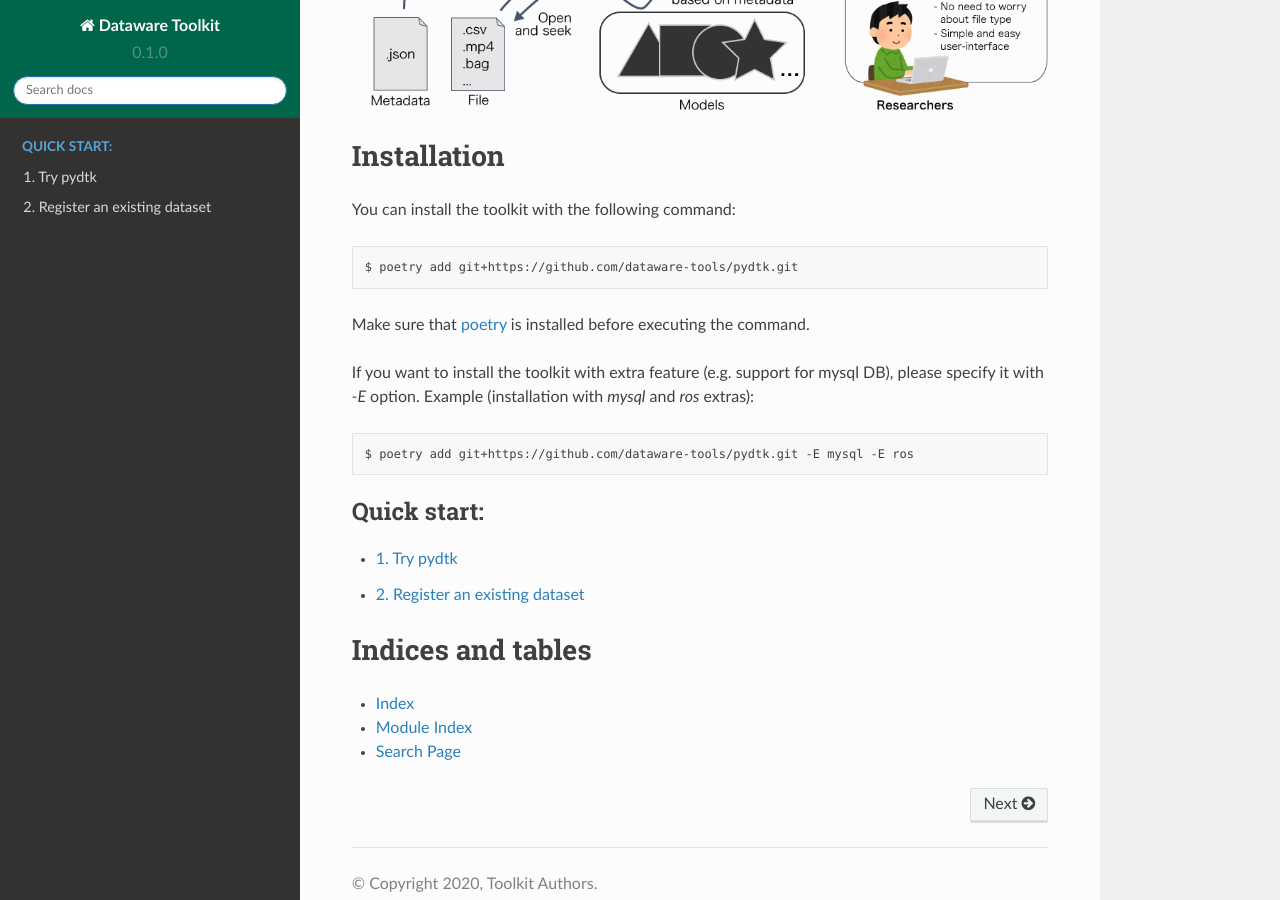
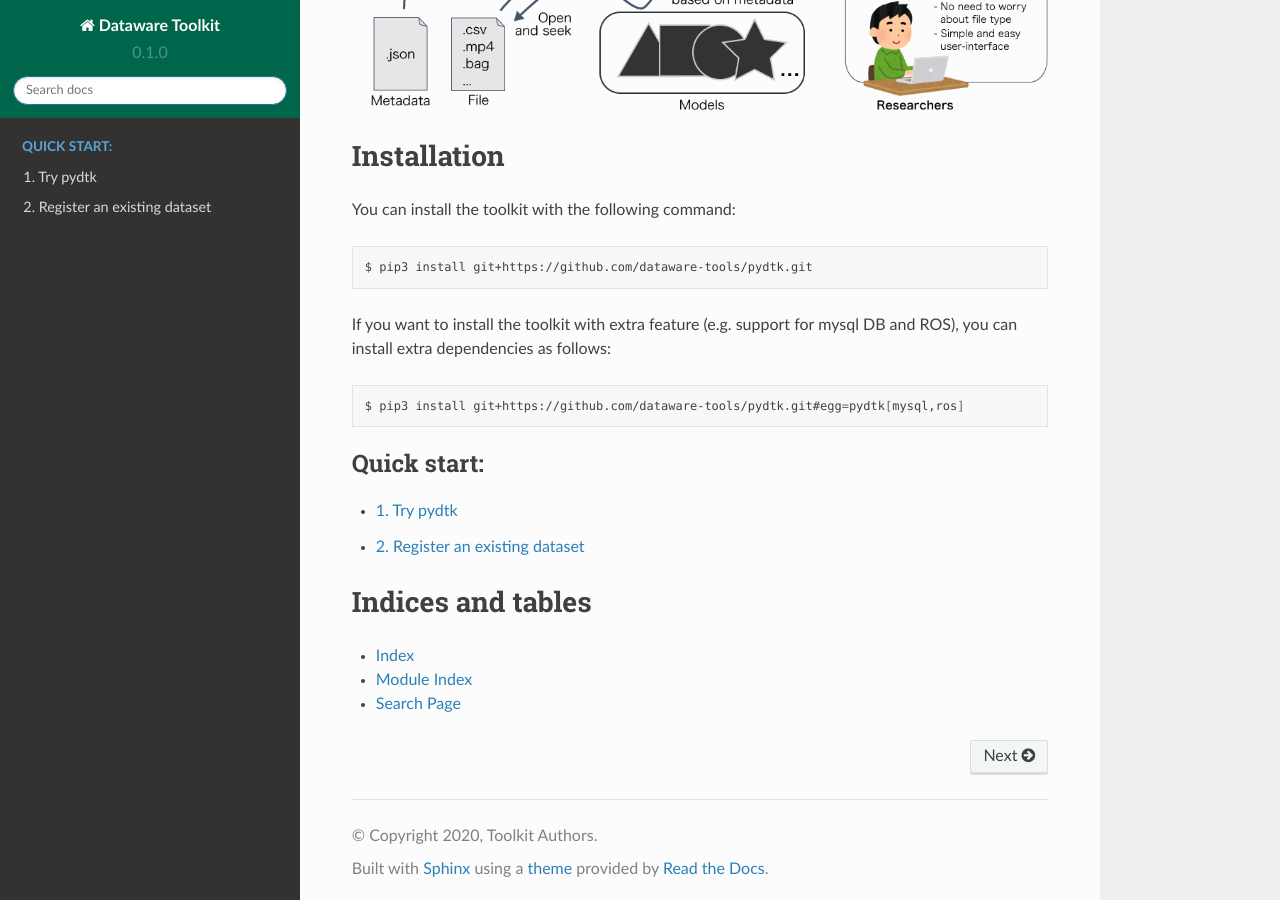
Before and after one commit to dataware-tools/pydtk, a Sphinx documentation site: the page built from doc/source/index.rst, in a window 1280 px wide and 900 px high, scrolled down 651 px. Built offline with Sphinx 7.4.7 and the Read the Docs theme 2.0.0, drawn with Linux system fonts in a browser that asks for light colours; pages that are not in the unit, such as notebooks, are missing from menus; the version number is read from the project's files by our own code.

Commit message:
Simplify the instruction for installing this package

```diff
--- a/doc/source/index.rst
+++ b/doc/source/index.rst
@@ -30,17 +30,14 @@ You can install the toolkit with the following command:
 
 .. code-block:: bash
 
-   $ poetry add git+https://github.com/dataware-tools/pydtk.git
+   $ pip3 install git+https://github.com/dataware-tools/pydtk.git
 
-Make sure that `poetry <https://python-poetry.org/>`_ is installed before executing the command.
-
-If you want to install the toolkit with extra feature (e.g. support for mysql DB),
-please specify it with `-E` option.
-Example (installation with `mysql` and `ros` extras):
+If you want to install the toolkit with extra feature (e.g. support for mysql DB and ROS),
+you can install extra dependencies as follows:
 
 .. code-block:: bash
 
-   $ poetry add git+https://github.com/dataware-tools/pydtk.git -E mysql -E ros
+   $ pip3 install git+https://github.com/dataware-tools/pydtk.git#egg=pydtk[mysql,ros]
 
 
 
```
Also changed, not shown: README.md (+14 -7 lines).
